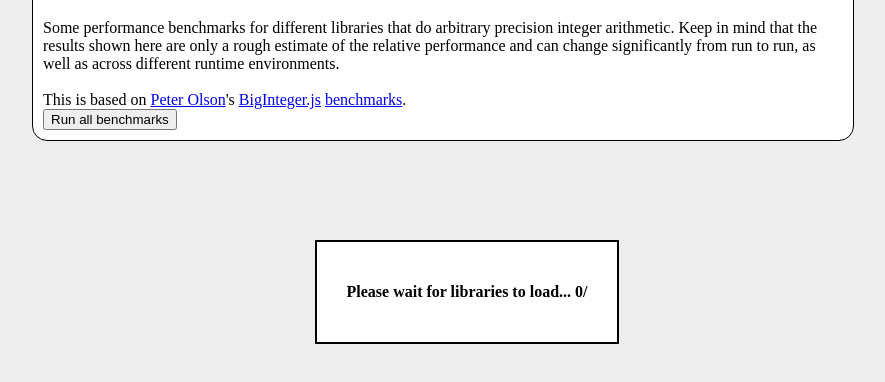
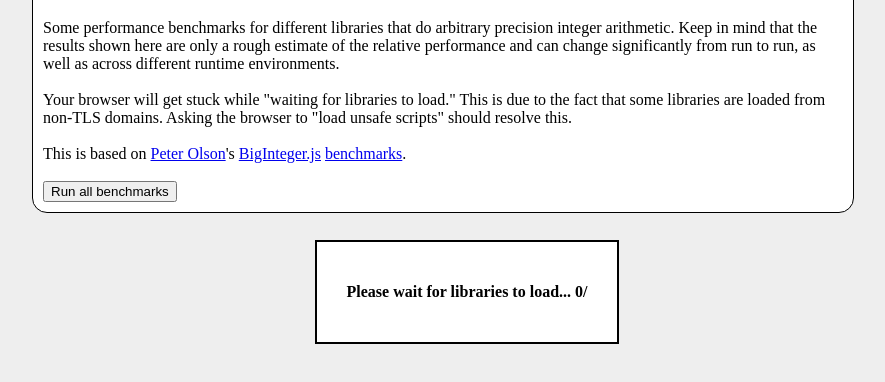
Before and after one commit to mahrud/benchmark, a plain HTML site: page index.html in a window 1280 px wide. Shown: the part 80-462 px from the top of the page, without its empty margins (197-1082 px from the left). Drawn offline with Linux system fonts and the light colour scheme; a script that the page names is missing.

Commit message:
solution for 'waiting for libraries to load' issue

```diff
--- a/index.html
+++ b/index.html
@@ -61,10 +61,18 @@
         <div id="loading">Please wait for libraries to load... <span id="loaded">0</span>/<span id="total"></span></div>
         <div id="container">
             <h1>Big integer benchmarks</h1>
-            Some performance benchmarks for different libraries that do arbitrary precision integer arithmetic. Keep in mind that the results shown here are only a rough estimate of the relative performance and can change significantly from run to run, as well as across different runtime environments.<br />
+            Some performance benchmarks for different libraries that do arbitrary precision integer arithmetic. Keep in mind that the results shown here are only a rough estimate of the relative performance and can change significantly from run to run, as well as across different runtime environments.
 
-            <br />
-            This is based on <a href="https://peterolson.github.io/">Peter Olson</a>'s <a href="https://github.com/peterolson/BigInteger.js/">BigInteger.js</a> <a href="https://peterolson.github.io/BigInteger.js/benchmark/">benchmarks</a>.<br />
+            <br /><br />
+
+            Your browser will get stuck while "waiting for libraries to load." This is due to the fact that some libraries are loaded from non-TLS domains. Asking the browser to "load unsafe scripts" should resolve this.
+
+            <br /><br />
+
+            This is based on <a href="https://peterolson.github.io/">Peter Olson</a>'s <a href="https://github.com/peterolson/BigInteger.js/">BigInteger.js</a> <a href="https://peterolson.github.io/BigInteger.js/benchmark/">benchmarks</a>.
+
+            <br /><br />
+
             <button id="btnRunAll">Run all benchmarks</button>
             <div id="benchmarks"></div>
         </div>
```
